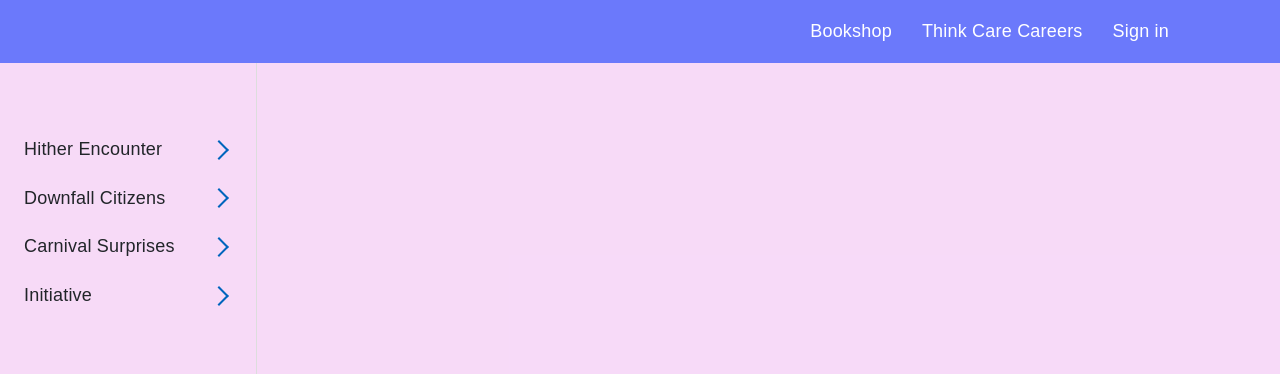
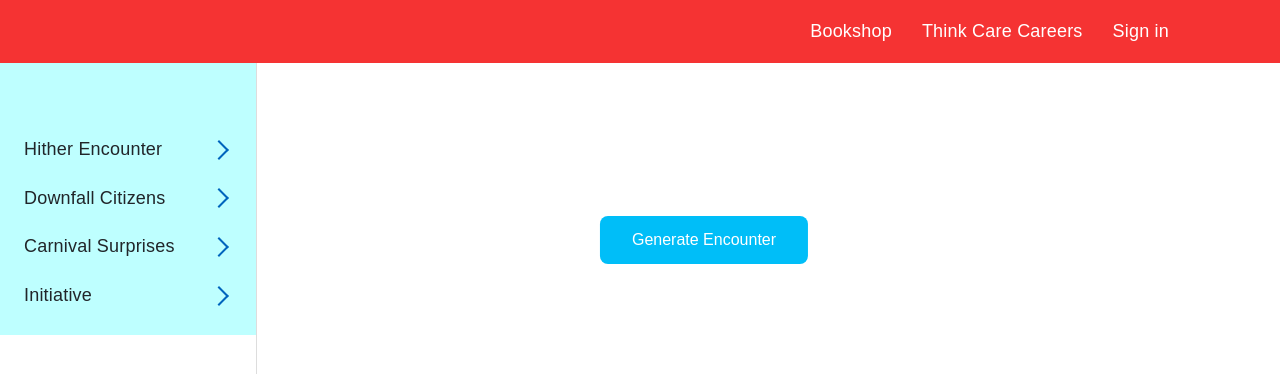
Before and after one commit to SuttonMashing/WitchFrontEnd, a React (Create React App) app: page /hitherencounters in a window 1280 px wide. Shown: the top 374 px of the page. Built offline with nearby package versions, Linux system fonts and the light colour scheme.

Commit message:
styling updated and downfall citizens page added

```diff
--- a/src/App.css
+++ b/src/App.css
@@ -31,7 +31,7 @@ a.button {
   width: 100%;
   height: 80px;
 
-  background-color: #0065BD;}
+  background-color: #fa0000;}
 
   .header-container {
     display: flex;
@@ -47,6 +47,7 @@ a.button {
     list-style: none;
     color: white;
   }
+
 
   .header-items li {
     margin-right: 0px;
@@ -78,7 +79,7 @@ a.button {
   width: 100%;
   height: 63px;
 
-  background-color: #4658fbcc;
+  background-color: #f30000cc;
 }
 
 .header, .menu {
@@ -155,7 +156,7 @@ a.button {
   height: auto;
   width: 100%;
   overflow-y: scroll;
-  background-color: #f5d1f6cc;
+  background-color: #ffffff;
 }
 
 .content-column-1 {
@@ -181,6 +182,7 @@ a.button {
   display: flex;
   flex-direction: column;
   align-items: center;
+  background-color: #aeffffcc;
 }
 
 .menu-list {
@@ -239,6 +241,45 @@ a.button {
 
 }
 
+.ecounter-container {
+  text-align: center;
+  display: inline-block;
+  padding: 70px 0;
+}
+
+.centre {
+  margin: 0;
+  position: absolute;
+  top: 30%;
+  left: 55%;
+  -ms-transform: translate(-50%, -50%);
+  transform: translate(-50%, -50%);
+}
+
+.generate-button{
+  background-color: #00bef8;
+  border: none;
+  border-radius: 8px;
+  color: white;
+  padding: 15px 32px;
+  text-align: center;
+  text-decoration: none;
+  display: center;
+  font-size: 16px;
+}
+
+.generate-button:hover{
+  background-color: #00bef8b0;
+  border: none;
+  border-radius: 8px;
+  color: white;
+  padding: 15px 32px;
+  text-align: center;
+  text-decoration: none;
+  display: center;
+  font-size: 16px;
+}
+
 /* @media (prefers-reduced-motion: no-preference) {
   .App-logo {
     animation: App-logo-spin infinite 0.1s linear;
--- a/src/App.js
+++ b/src/App.js
@@ -9,6 +9,7 @@ import HitherEncounters from './HitherEncounters';
 import StartPage from './StartPage';
 import Menu from './Menu'
 import Header from './Header'
+import DownfallCitizens from './DownfallCitizens';
 
 function App() {
 
@@ -24,6 +25,7 @@ function App() {
             <Routes>
             <Route path="/" element={<StartPage />} />
             <Route path="/hitherencounters/*" element={<HitherEncounters/>} />
+            <Route path="/downfallcitizens/*" element={<DownfallCitizens/>} />
             </Routes>
         </div>
       </div>
--- a/src/HitherEncounters.js
+++ b/src/HitherEncounters.js
@@ -1,8 +1,38 @@
 import React from 'react';
+import axios from 'axios';
+import {useState, useEffect} from 'react';
 
 const HitherEncounters = () => {
+    const apiUrl = "https://witchlightdb.herokuapp.com"
+    const [encounter, setencounter] = useState('')
+    const [randint, setrandint] = useState(randomNum(0,8))
+
+    function randomNum(min, max) {
+        return Math.floor(Math.random() * (max - min)) + min; // You can remove the Math.floor if you don't want it to be an integer
+    }
+
+    const handleSubmit = (event) => {
+        event.preventDefault();
+        axios.get(`${apiUrl}/api/v1/hitherencounters`)
+        .then(response_from_api => {
+          setrandint(randomNum(0,8))
+          console.log(response_from_api)
+          setencounter(response_from_api.data[randint].encounter)
+        })
+        .catch(err => {
+          console.log(err)
+        })
+      };
+
     return (
-        <div>
+        <div className='content-container'>
+
+                <div className='centre'>
+                <button className='generate-button' onClick={handleSubmit}>Generate Encounter</button>
+                <div className='encounter-container'> {encounter} </div>
+                </div>
+
+
 
         </div>
     );
--- a/src/Menu.js
+++ b/src/Menu.js
@@ -10,10 +10,10 @@ const Menu = () => {
                 </div>
             </Link>
             <ul className='menu-list'>
-                <li className='menu-item'>Hither Encounter</li>
-                <li className='menu-item'>Downfall Citizens</li>
+                <li className='menu-item'> <Link to="/hitherencounters/">Hither Encounter</Link></li>
+                <li className='menu-item'> <Link to="/downfallcitizens/">Downfall Citizens</Link></li>
                 <li className='menu-item'><Link to="/">Carnival Surprises</Link></li>
-                <li className='menu-item'><Link to="/calendar">Initiative</Link></li>
+                <li className='menu-item'>Initiative</li>
             </ul>
 
 
--- a/src/StartPage.js
+++ b/src/StartPage.js
@@ -1,36 +1,15 @@
 import background from './wbw.jpeg';
-import axios from 'axios';
-import {useState, useEffect} from 'react';
 
 const StartPage = () => {
 
-    const apiUrl = "https://witchlightdb.herokuapp.com"
-    const [encounter, setencounter] = useState('')
-    const [randint, setrandint] = useState('')
 
-    function randomNum(min, max) {
-        return Math.floor(Math.random() * (max - min)) + min; // You can remove the Math.floor if you don't want it to be an integer
-    }
 
-    const handleSubmit = (event) => {
-        event.preventDefault();
-        axios.get(`${apiUrl}/api/v1/hitherencounters`)
-        .then(response_from_api => {
-          setrandint(randomNum(1,7))
-          console.log(response_from_api)
-          setencounter(response_from_api.data[randint].encounter)
-        })
-        .catch(err => {
-          console.log(err)
-        })
-      };
 
     return (
         <div className='start'>
             <div>
 
-                <button onClick={handleSubmit}>Click me</button>
-                <div> {encounter} </div>
+                Welcome to the Carnival
 
 
             </div>
```
